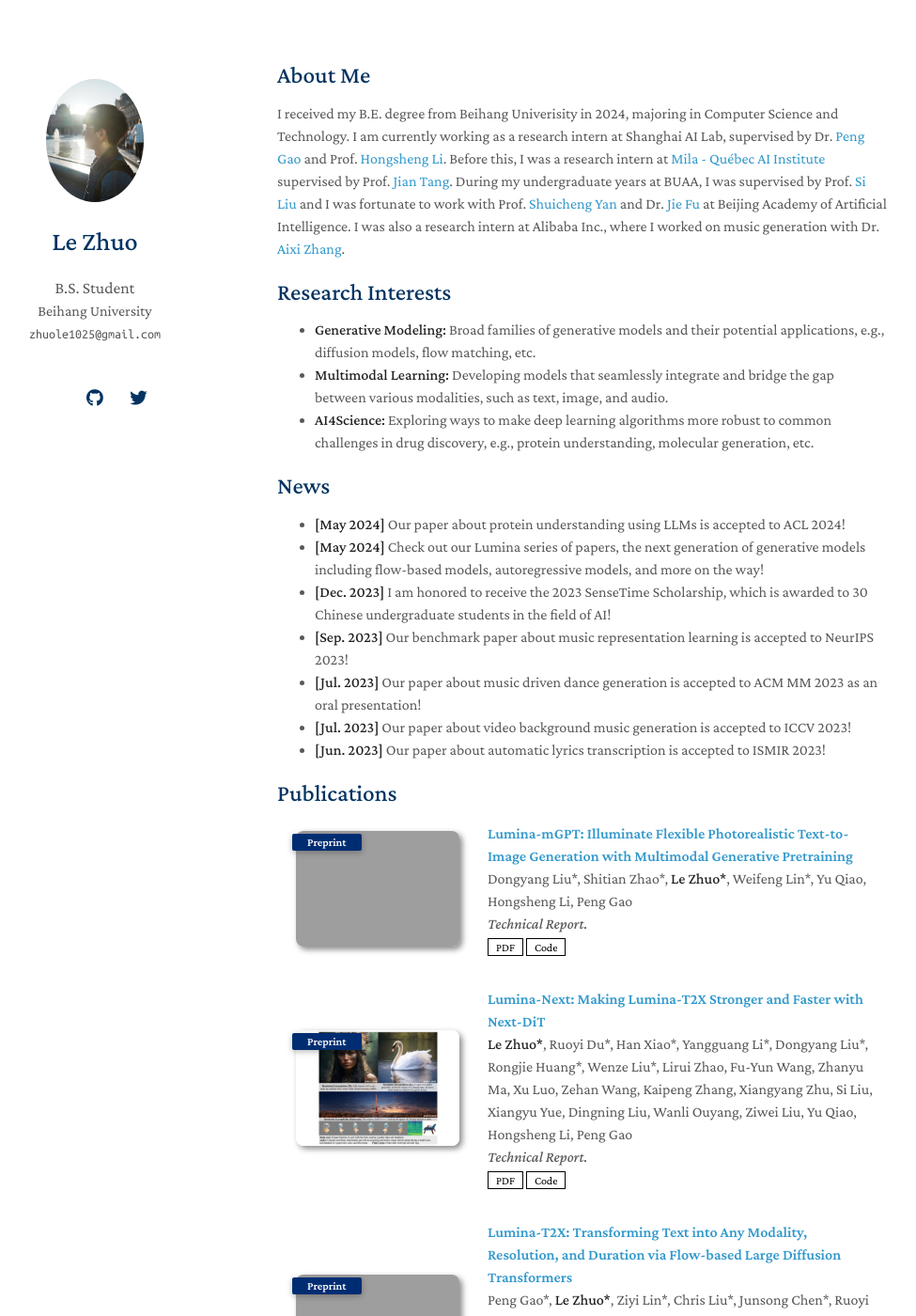
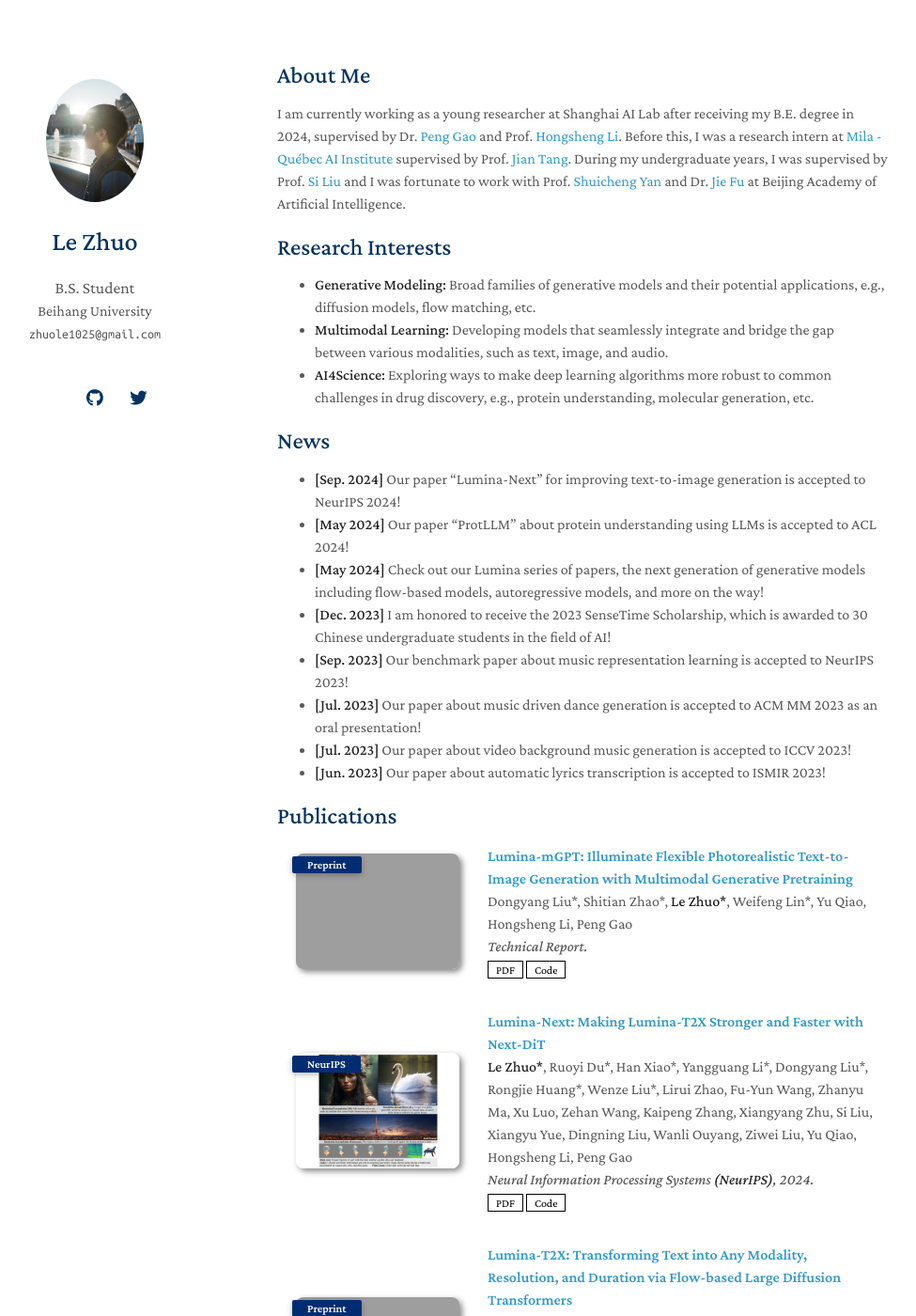
Before and after one commit to zhuole1025/zhuole1025.github.io, a Jekyll site: the page built from index.md, in a window 1280 px wide and 1400 px high. Shown: the whole window at 94% size, without its empty margins (175-1150 px from the left). Built offline with Jekyll 4.4.1, drawn with Linux system fonts in a browser that asks for light colours; nearby versions of some CDN libraries; a style sheet for code colours, icons or effects is not loaded; our own code applies the rules of GitHub Pages for plain Markdown files; some of the changed text lies outside the part shown; grey boxes are pictures that could not be loaded.

Commit message:
Update nips

```diff
--- a/_data/publications.yml
+++ b/_data/publications.yml
@@ -13,8 +13,8 @@ main:
 
   - title: "Lumina-Next: Making Lumina-T2X Stronger and Faster with Next-DiT"
     authors: <strong>Le Zhuo*</strong>, Ruoyi Du*, Han Xiao*, Yangguang Li*, Dongyang Liu*, Rongjie Huang*, Wenze Liu*, Lirui Zhao, Fu-Yun Wang, Zhanyu Ma, Xu Luo, Zehan Wang, Kaipeng Zhang, Xiangyang Zhu, Si Liu, Xiangyu Yue, Dingning Liu, Wanli Ouyang, Ziwei Liu, Yu Qiao, Hongsheng Li, Peng Gao
-    conference_short: Preprint
-    conference: Technical Report.
+    conference_short: NeurIPS
+    conference: Neural Information Processing Systems  <strong>(NeurIPS)</strong>, 2024.
     pdf: https://arxiv.org/pdf/2406.18583
     # page: https://lumina-t2-x-web.vercel.app
     code: https://github.com/Alpha-VLLM/Lumina-T2X
--- a/_includes/services.md
+++ b/_includes/services.md
@@ -6,7 +6,8 @@
   <!-- <li><a href="http://cvpr2023.thecvf.com/"><autocolor>IEEE/CVF Conference on Computer Vision and Pattern Recognition (CVPR) 2021-2023</autocolor></a></li> -->
   <!-- <li><a href="http://iccv2021.thecvf.com/"><autocolor>IEEE/CVF International Conference on Computer Vision (ICCV) 2021</autocolor></a></li> -->
   <li><a href="https://aistats.org/"><autocolor>Artificial Intelligence and Statistics (AISTATS) 2024</autocolor></a></li>
-  <li><a href="https://nips.cc/"><autocolor>Conference on Neural Information Processing Systems (NeurIPS) 2023</autocolor></a></li>
+  <li><a href="https://nips.cc/"><autocolor>Conference on Neural Information Processing Systems (NeurIPS) 2023, 2024</autocolor></a></li>
+  <li><a href="https://iclr.cc/"><autocolor>International Conference on Learning Representations (ICLR) 2025</autocolor></a></li>
 </ul>
 
 <!-- <h4 style="margin:0 10px 0;">Journal Reviewers</h4> -->
--- a/index.md
+++ b/index.md
@@ -3,7 +3,8 @@ layout: homepage
 ---
 ## About Me
 
-I received my B.E. degree from Beihang Univerisity in 2024, majoring in Computer Science and Technology. I am currently working as a research intern at Shanghai AI Lab, supervised by Dr. [Peng Gao](https://gaopengcuhk.github.io/) and Prof. [Hongsheng Li](https://www.ee.cuhk.edu.hk/~hsli/). Before this, I was a research intern at [Mila - Québec AI Institute](https://mila.quebec/) supervised by Prof. [Jian Tang](https://jian-tang.com/). During my undergraduate years at BUAA, I was supervised by  Prof. [Si Liu](http://colalab.net/) and I was fortunate to work with Prof. [Shuicheng Yan](https://yanshuicheng.info/) and Dr. [Jie Fu](https://bigaidream.github.io/) at Beijing Academy of Artificial Intelligence. I was also a research intern at Alibaba Inc., where I worked on music generation with Dr. [Aixi Zhang](https://scholar.google.com.hk/citations?user=hNTP47EAAAAJ&hl=en).
+I am currently working as a young researcher at Shanghai AI Lab after receiving my B.E. degree in 2024, supervised by Dr. [Peng Gao](https://gaopengcuhk.github.io/) and Prof. [Hongsheng Li](https://www.ee.cuhk.edu.hk/~hsli/). Before this, I was a research intern at [Mila - Québec AI Institute](https://mila.quebec/) supervised by Prof. [Jian Tang](https://jian-tang.com/). During my undergraduate years, I was supervised by  Prof. [Si Liu](http://colalab.net/) and I was fortunate to work with Prof. [Shuicheng Yan](https://yanshuicheng.info/) and Dr. [Jie Fu](https://bigaidream.github.io/) at Beijing Academy of Artificial Intelligence.
+<!-- I was also a research intern at Alibaba Inc., where I worked on music generation with Dr. [Aixi Zhang](https://scholar.google.com.hk/citations?user=hNTP47EAAAAJ&hl=en). -->
 
 ## Research Interests
 
@@ -15,7 +16,8 @@ I received my B.E. degree from Beihang Univerisity in 2024, majoring in Computer
 
 ## News
 
-- **[May 2024]** Our paper about protein understanding using LLMs is accepted to ACL 2024!
+- **[Sep. 2024]** Our paper "Lumina-Next" for improving text-to-image generation is accepted to NeurIPS 2024!
+- **[May 2024]** Our paper "ProtLLM" about protein understanding using LLMs is accepted to ACL 2024!
 - **[May 2024]** Check out our Lumina series of papers, the next generation of generative models including flow-based models, autoregressive models, and more on the way!
 - **[Dec. 2023]** I am honored to receive the 2023 SenseTime Scholarship, which is awarded to 30 Chinese undergraduate students in the field of AI!
 - **[Sep. 2023]** Our benchmark paper about music representation learning is accepted to NeurIPS 2023!
```
